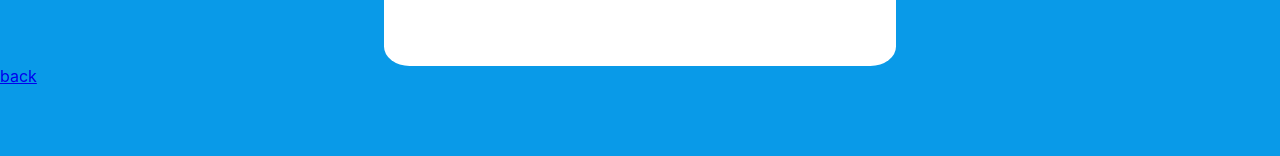
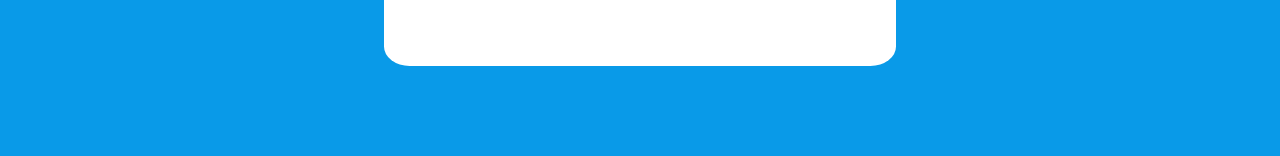
Before and after one commit to kaleyxiaozheng/inventorySystemFrontend, a React (Create React App) app: page /Login in a window 1280 px wide. Shown: the part 534-690 px from the top of the page. Built offline with nearby package versions, Linux system fonts and the light colour scheme.

Commit message:
test slack

```diff
--- a/src/components/Login.js
+++ b/src/components/Login.js
@@ -27,7 +27,7 @@ export class Login extends Component {
                     </div>
                 </div>
                 <div className="adminBottom"></div>
-                <Link to="/" >back</Link>
+                {/* <Link to="/" >back</Link> */}
             </div>
         );
     }
```
